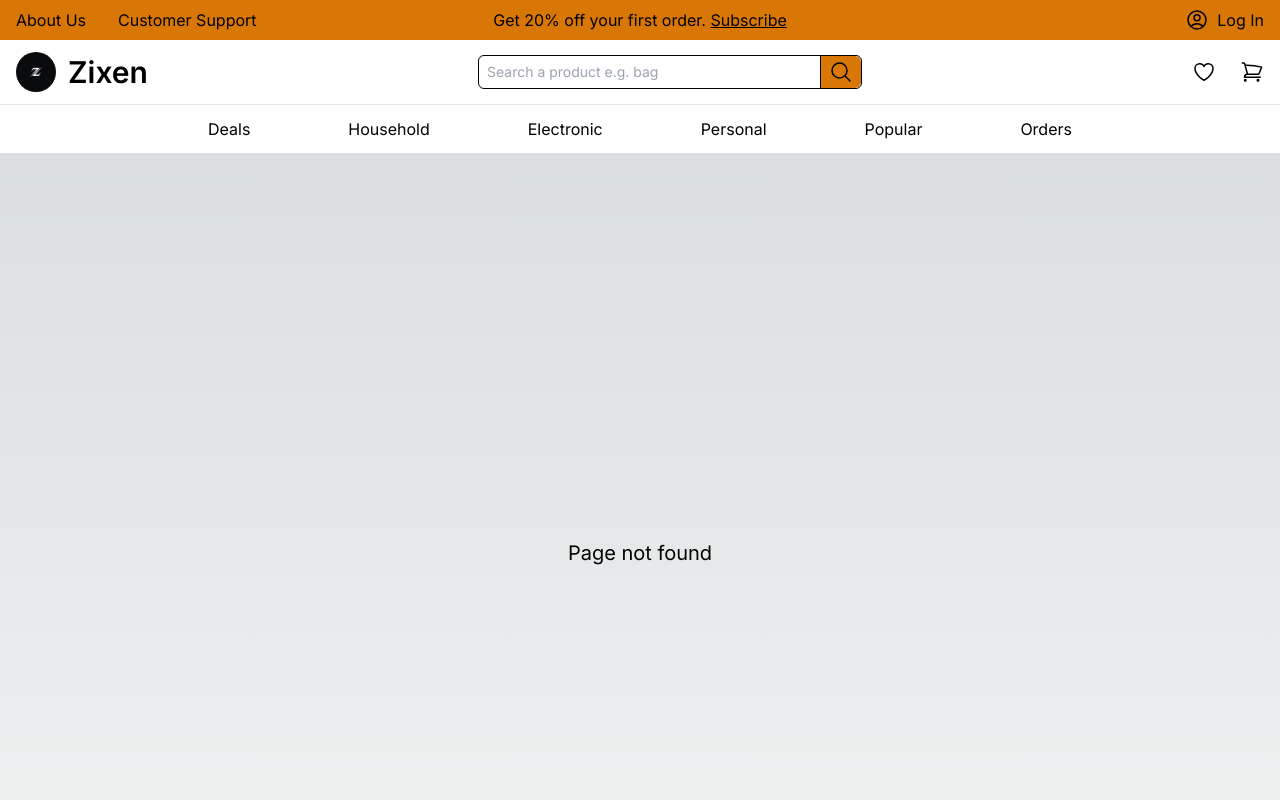
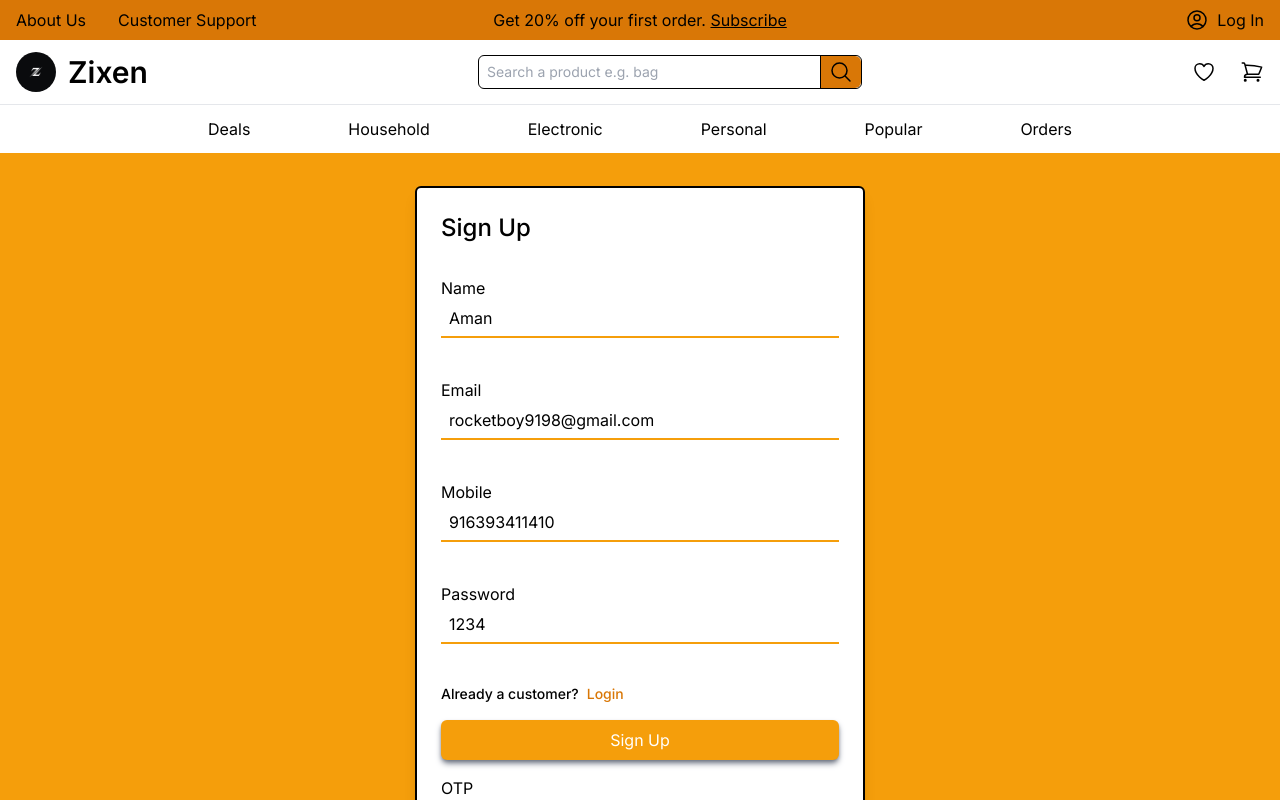
Before and after one commit to ZyX-N/Dropship-next, a Next.js app: page /signup in a window 1280 px wide. Before the commit this address had no page. Shown: the top 800 px of the page. Built offline with nearby package versions, Linux system fonts and the light colour scheme.

Commit message:
auth integration

```diff
--- a/package.json
+++ b/package.json
@@ -9,6 +9,8 @@
     "lint": "next lint"
   },
   "dependencies": {
+    "firebase": "^10.12.3",
+    "firebase-admin": "^12.2.0",
     "next": "14.2.3",
     "react": "^18",
     "react-dom": "^18"
--- /dev/null
+++ b/src/app/(auth)/login/page.tsx
@@ -0,0 +1,61 @@
+"use client";
+import ButtonSave from "@/components/button/Submit";
+import InputText from "@/components/input/inputText";
+import Link from "next/link";
+import { ChangeEvent, FormEvent, useState } from "react";
+
+export default function Signin() {
+  const [data, setData] = useState({
+    email: "",
+    password: "",
+  });
+
+  const submitHandler = (e: FormEvent) => {
+    e.preventDefault();
+    console.log(data);
+  };
+  return (
+    <div className="w-full h-screen overflow-x-hidden flex flex- justify-center items-center bg-amber-500 sm:px-0 px-4">
+      <div className="w-full sm:w-[450px] pt-6 pb-10 bg-white rounded-md shadow-lg border-2 border-black flex flex-col gap-4">
+        <h2 className="text-2xl font-medium px-6 pb-4">Login</h2>
+        <form
+          className="size-full flex flex-col gap-10"
+          onSubmit={submitHandler}
+        >
+          <div className="flex flex-col px-6">
+            <label htmlFor="email">Email</label>
+            <InputText
+              id="email"
+              value={data.email}
+              onChange={(e: ChangeEvent<HTMLInputElement>) =>
+                setData((prev) => ({ ...prev, email: e.target.value }))
+              }
+            />
+          </div>
+
+          <div className="flex flex-col px-6">
+            <label htmlFor="password">Password</label>
+            <InputText
+              id="password"
+              value={data.password}
+              onChange={(e: ChangeEvent<HTMLInputElement>) =>
+                setData((prev) => ({ ...prev, password: e.target.value }))
+              }
+            />
+          </div>
+
+          <div className="flex gap-2 px-6 -mb-6 text-sm font-medium">
+            <span>Didn't signed up?</span>
+            <Link href="/signup" className="text-amber-600">
+              Sign Up
+            </Link>
+          </div>
+
+          <div className="flex flex-col px-6">
+            <ButtonSave>Login</ButtonSave>
+          </div>
+        </form>
+      </div>
+    </div>
+  );
+}
--- /dev/null
+++ b/src/app/(auth)/signup/page.tsx
@@ -0,0 +1,156 @@
+"use client";
+import ButtonSave from "@/components/button/Submit";
+import InputText from "@/components/input/inputText";
+import Link from "next/link";
+import { ChangeEvent, FormEvent, useState } from "react";
+
+import { app } from "@/config/firebase";
+import {
+  getAuth,
+  signInWithPhoneNumber,
+  RecaptchaVerifier
+} from "firebase/auth";
+
+const SignUp = () => {
+  const [data, setData] = useState({
+    name: "Aman",
+    email: "rocketboy9198@gmail.com",
+    mobile: "916393411410",
+    password: "1234",
+  });
+
+  const auth = getAuth(app);
+  const [vfCode, setVfCode] = useState<any>({});
+  const [otp, setOtp] = useState("");
+
+  const submitHandler = async (e: FormEvent) => {
+    e.preventDefault();
+    console.log(data);
+
+    const windowRef = window;
+    const recaptchaVerifier = new RecaptchaVerifier(
+      auth,
+      "recaptcha-container",
+      {
+        // size: "invisible",
+      }
+    );
+    console.log(recaptchaVerifier);
+
+    let a = await signInWithPhoneNumber(
+      auth,
+      `+${data.mobile}`,
+      recaptchaVerifier
+    );
+    console.log("--------------------*");
+    console.log(a);
+    console.log(Object.keys(a));
+    setVfCode(a);
+  };
+
+  const subOtp = async (e: FormEvent) => {
+    e.preventDefault();
+    console.log(otp);
+
+    console.log(vfCode.confirm);
+    const confirmationResult = await vfCode.confirm(otp);
+
+    console.log("check ************");
+    console.log(confirmationResult);
+  };
+
+  // "AD8T5Ivets2LxwLogkJNpC09tZDbjWPnN5cfzFaguYnRz7zFPTK8xrKa9tJxgUfH3h6p0JWGf04ERp9kEjFM9IY0NQSqLK9WioQdeJC7Ig4PqRwxA2rjrH5Oc_n5Ssb35vlZ6fjbsTAgjZSY_ab7lag0hwiW1Eda77jyXEmxEE_jGsWnWUrTwgsKuFHvynn5UuNfiqlu5YZbFjGdmVEcFoQq2Ys0qCTFa0XTcIcCfsTnuhZSgNhOvsE"
+
+  return (
+    <div className="w-full h-screen overflow-x-hidden flex flex- justify-center items-center bg-amber-500 sm:px-0 px-4 relative">
+      <div
+        className="absolute top-1/2 left-1/2 -translate-x-1/2 -translate-y-1/2 z-50"
+        id="recaptcha-container"
+      ></div>
+
+      <div className="w-full sm:w-[450px] pt-6 pb-10 bg-white rounded-md shadow-lg border-2 border-black flex flex-col gap-4">
+        <h2 className="text-2xl font-medium px-6 pb-4">Sign Up</h2>
+        <form
+          className="size-full flex flex-col gap-10"
+          onSubmit={submitHandler}
+        >
+          <div className="flex flex-col px-6">
+            <label htmlFor="name">Name</label>
+            <InputText
+              id="name"
+              value={data.name}
+              onChange={(e: ChangeEvent<HTMLInputElement>) =>
+                setData((prev) => ({ ...prev, name: e.target.value }))
+              }
+            />
+          </div>
+
+          <div className="flex flex-col px-6">
+            <label htmlFor="email">Email</label>
+            <InputText
+              id="email"
+              value={data.email}
+              onChange={(e: ChangeEvent<HTMLInputElement>) =>
+                setData((prev) => ({ ...prev, email: e.target.value }))
+              }
+            />
+          </div>
+
+          <div className="flex flex-col px-6">
+            <label htmlFor="mobile">Mobile</label>
+            <InputText
+              id="mobile"
+              type="number"
+              value={data.mobile}
+              onChange={(e: ChangeEvent<HTMLInputElement>) =>
+                setData((prev) => ({ ...prev, mobile: e.target.value }))
+              }
+            />
+          </div>
+
+          <div className="flex flex-col px-6">
+            <label htmlFor="password">Password</label>
+            <InputText
+              id="password"
+              value={data.password}
+              onChange={(e: ChangeEvent<HTMLInputElement>) =>
+                setData((prev) => ({ ...prev, password: e.target.value }))
+              }
+            />
+          </div>
+
+          <div className="flex gap-2 px-6 -mb-6 text-sm font-medium">
+            <span>Already a customer?</span>
+            <Link href="/login" className="text-amber-600">
+              Login
+            </Link>
+          </div>
+
+          <div className="flex flex-col px-6">
+            <ButtonSave>Sign Up</ButtonSave>
+          </div>
+        </form>
+
+        <div>
+          <form onSubmit={subOtp} className="">
+            <div className="flex flex-col px-6">
+              <label htmlFor="name">OTP</label>
+              <InputText
+                id="otp"
+                value={otp}
+                onChange={(e: ChangeEvent<HTMLInputElement>) =>
+                  setOtp(e.target.value)
+                }
+              />
+            </div>
+            <div className="flex flex-col px-6">
+              <ButtonSave>Submit Otp</ButtonSave>
+            </div>
+          </form>
+        </div>
+      </div>
+    </div>
+  );
+};
+
+export default SignUp;
--- a/src/app/globals.css
+++ b/src/app/globals.css
@@ -7,14 +7,6 @@
   --background-start-rgb: 214, 219, 220;
   --background-end-rgb: 255, 255, 255;
 }
-/*
-@media (prefers-color-scheme: dark) {
-  :root {
-    --foreground-rgb: 255, 255, 255;
-    --background-start-rgb: 0, 0, 0;
-    --background-end-rgb: 0, 0, 0;
-  }
-} */
 
 body {
   color: rgb(var(--foreground-rgb));
@@ -31,3 +23,30 @@ body {
     text-wrap: balance;
   }
 }
+
+input[type="number"] {
+  -moz-appearance: textfield;
+}
+
+input[type="number"]::-webkit-inner-spin-button,
+input[type="number"]::-webkit-outer-spin-button {
+  -webkit-appearance: none;
+}
+
+/* ::-webkit-scrollbar {
+  width: 8px;
+  height: 8px;
+}
+
+::-webkit-scrollbar-track {
+  background-color: #f1f1f1;
+}
+
+::-webkit-scrollbar-thumb {
+  background-color: #c2c1c1;
+  border-radius: 6px;
+}
+
+::-webkit-scrollbar-thumb:hover {
+  background-color: #555;
+} */
--- a/src/app/page.tsx
+++ b/src/app/page.tsx
@@ -2,10 +2,8 @@ import { DiscountBanner, LimitedBanner } from "@/components/banner";
 import { StripCard, Product } from "@/components/card";
 import { BannerSlider } from "@/components/carousel/bannerSlider";
 import { Contact } from "@/components/contact";
-import { Footer } from "@/components/footer";
 import { Phone, Truck } from "@/components/icons";
 import { Gift, CreditCard } from "@/components/icons";
-import Navbar from "@/components/nav/Navbar";
 // import Image from "next/image";
 
 export default function Home() {
@@ -101,7 +99,7 @@ export default function Home() {
   ];
 
   return (
-    <div className="">
+    <>
       <div className="w-full">
         <BannerSlider data={banners} />
       </div>
@@ -160,6 +158,6 @@ export default function Home() {
       <div className="mt-12">
         <Contact />
       </div>
-    </div>
+    </>
   );
 }
--- /dev/null
+++ b/src/components/button/Submit.tsx
@@ -0,0 +1,23 @@
+const ButtonSave = ({
+  children,
+  onClick,
+  classes,
+}: {
+  children: any;
+  onClick?: any;
+  classes?: string;
+}) => {
+  return (
+    <button
+      type="submit"
+      className={`px-5 py-2 rounded-md bg-amber-500 text-white shadow-md shadow-gray-500 hover:scale-105 transition-all duration-300 ${
+        classes || ""
+      }`}
+      onClick={onClick || null}
+    >
+      {children}
+    </button>
+  );
+};
+
+export default ButtonSave;
--- /dev/null
+++ b/src/components/button/index.js
@@ -0,0 +1 @@
+export * from "./Submit";
--- /dev/null
+++ b/src/components/input/index.js
@@ -0,0 +1 @@
+export * from "./inputText";
--- /dev/null
+++ b/src/components/input/inputText.tsx
@@ -0,0 +1,55 @@
+const InputText = ({
+  type,
+  placeholder,
+  classes,
+  containerClasses,
+  onChange,
+  value,
+  disabled,
+  id,
+}: {
+  type?: string;
+  placeholder?: string;
+  classes?: string;
+  containerClasses?: string;
+  onChange?: any;
+  value?: any;
+  disabled?: boolean;
+  id?: string;
+}) => {
+  const focusHandler = (e: any) => {
+    let parentElement: HTMLElement = e.target.parentElement;
+    parentElement.classList.remove("after:w-0");
+    parentElement.classList.add("after:w-full");
+  };
+
+  const blurHandler = (e: any) => {
+    let parentElement: HTMLElement = e.target.parentElement;
+    parentElement.classList.remove("after:w-full");
+    parentElement.classList.add("after:w-0");
+  };
+
+  return (
+    <div
+      className={`size-full relative after:content-[''] after:absolute after:bottom-0 after:left-0 after:w-0 after:h-0.5 after:bg-amber-500 after:transition-all after:duration-500 after:ease-in-out ${
+        containerClasses || ""
+      }`}
+    >
+      <input
+        type={type || "text"}
+        className={`size-full bg-transparent outline-none p-2 border-b-2 border-amber-500 focus:border-transparent ${
+          classes || ""
+        }`}
+        placeholder={placeholder || ""}
+        value={value}
+        onChange={onChange || null}
+        onFocus={focusHandler}
+        onBlur={blurHandler}
+        disabled={disabled || false}
+        id={id || ""}
+      />
+    </div>
+  );
+};
+
+export default InputText;
--- a/src/components/nav/Navbar.tsx
+++ b/src/components/nav/Navbar.tsx
@@ -30,13 +30,13 @@ const Navbar = () => {
             <p className="static mx-auto md:absolute md:left-1/2 md:-translate-x-1/2 md:top-2">
               Get 20% off your first order. <u>Subscribe</u>
             </p>
-            <button
-              type="button"
+            <Link
+              href={"/login"}
               className="hidden md:flex items-center gap-2 hover:text-gray-900"
             >
               <Person />
               <span>Log In</span>
-            </button>
+            </Link>
           </div>
         </div>
 
--- /dev/null
+++ b/src/config/firebase.js
@@ -0,0 +1,21 @@
+import { initializeApp } from "firebase/app";
+// import { getAnalytics } from "firebase/analytics";
+// import { getAuth, RecaptchaVerifier } from "firebase/auth";
+
+
+const firebaseConfig = {
+  apiKey: "AIzaSyAQs1pT3G-mTjDq8CPnoJlCgMrNUT8WKhI",
+  authDomain: "otp-checking-51274.firebaseapp.com",
+  projectId: "otp-checking-51274",
+  storageBucket: "otp-checking-51274.appspot.com",
+  messagingSenderId: "192127017545",
+  appId: "1:192127017545:web:2a8d701662fce61f211598",
+  measurementId: "G-WGQ67SCLKZ"
+};
+
+
+export const app = initializeApp(firebaseConfig);
+// const analytics = getAnalytics(app);
+
+
+// export const auth = getAuth();
```
Also changed, not shown: 1 other file (tests, documents, lock files or other folders).
